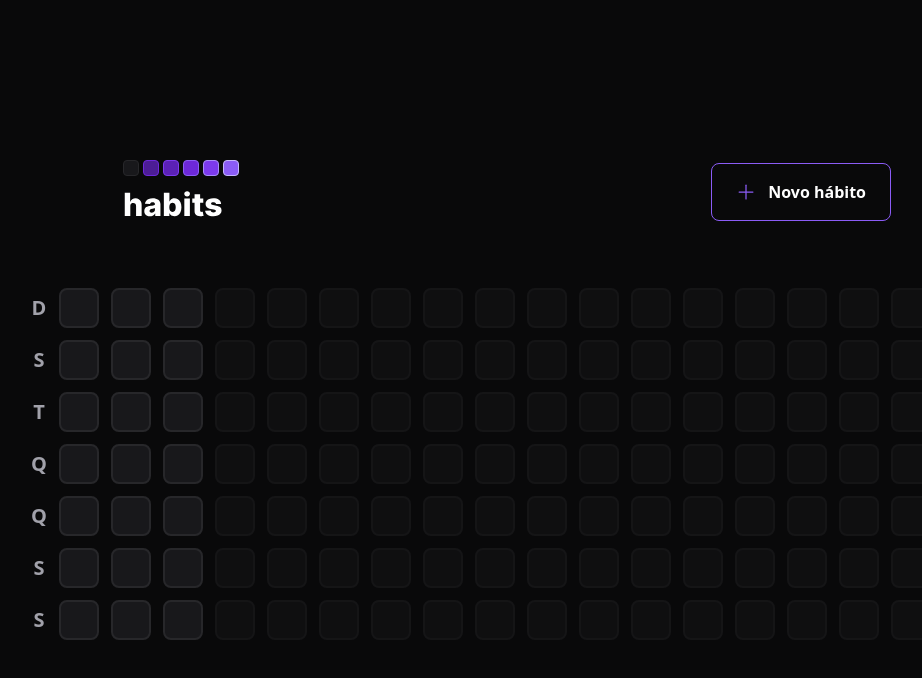
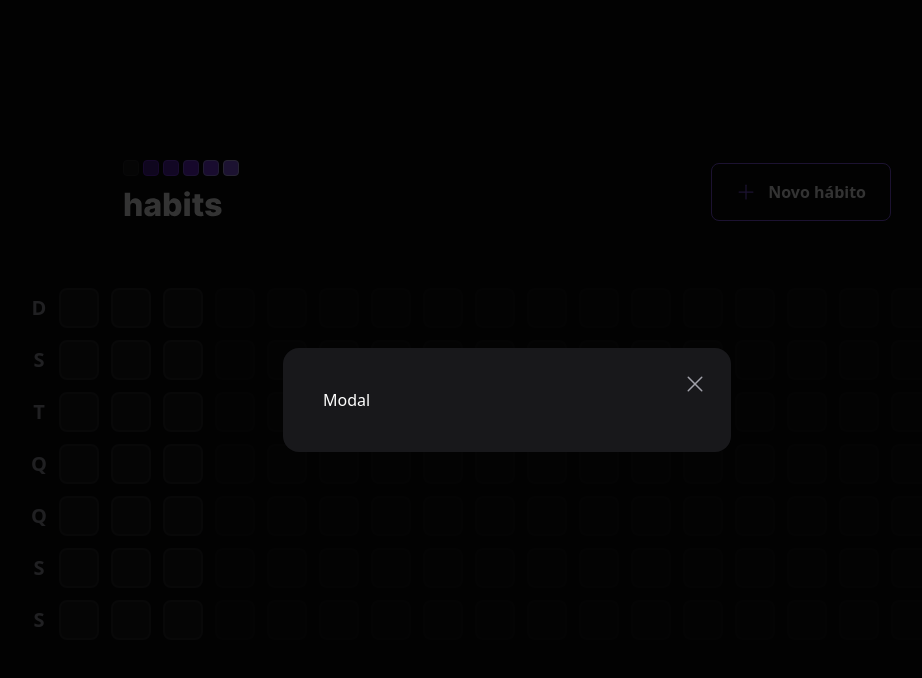
Before and after one commit to SheilaNS/nlw-setup, a React (Vite) app in the folder web/: page / in a window 1280 px wide. Both pictures are taken after a click on the button "Novo hábito". Shown: the top 678 px of the page, without its empty margins (133-1055 px from the left). Built offline with nearby package versions, Linux system fonts and the light colour scheme.

Commit message:
feat(web): Modal created

```diff
--- a/web/src/components/Header.tsx
+++ b/web/src/components/Header.tsx
@@ -1,17 +1,39 @@
-import { Plus } from 'phosphor-react';
-import logoImage from '../assets/logo.svg';
+import { Plus, X } from "phosphor-react";
+import { useState } from "react";
+import * as Dialog from "@radix-ui/react-dialog";
+import logoImage from "../assets/logo.svg";
 
 export function Header() {
+  // const [modal, setModal] = useState(false);
+
+  // function handleClick() {
+  //   setModal(true);
+  // }
+
   return (
     <div className="w-full max-w-3xl mx-auto flex items-center justify-between">
       <img src={logoImage} alt="Habits Logo" />
-      <button
-        type="button"
-        className="border border-violet-500 font-semibold rounded-lg px-6 py-4 flex items-center gap-3 hover:border-violet-300"
-      >
-        <Plus size={20} className="text-violet-500" />
-        Novo hábito
-      </button>
+
+      <Dialog.Root>
+        <Dialog.Trigger
+          type="button"
+          className="border border-violet-500 font-semibold rounded-lg px-6 py-4 flex items-center gap-3 hover:border-violet-300"
+        >
+          <Plus size={20} className="text-violet-500" />
+          Novo hábito
+        </Dialog.Trigger>
+
+        <Dialog.Portal>
+          <Dialog.Overlay className="w-screen h-screen bg-black/80 fixed inset-0" />
+
+          <Dialog.Content className="absolute p-10 bg-zinc-900 rounded-2xl w-full max-w-md top-1/2 left-1/2 -translate-x-1/2 -translate-y-1/2">
+            <Dialog.Close className="absolute right-6 top-6 text-zinc-400 hover:text-zinc-200">
+              <X size={24} aria-label="Fechar" />
+            </Dialog.Close>
+            Modal
+          </Dialog.Content>
+        </Dialog.Portal>
+      </Dialog.Root>
     </div>
   );
 }
```
